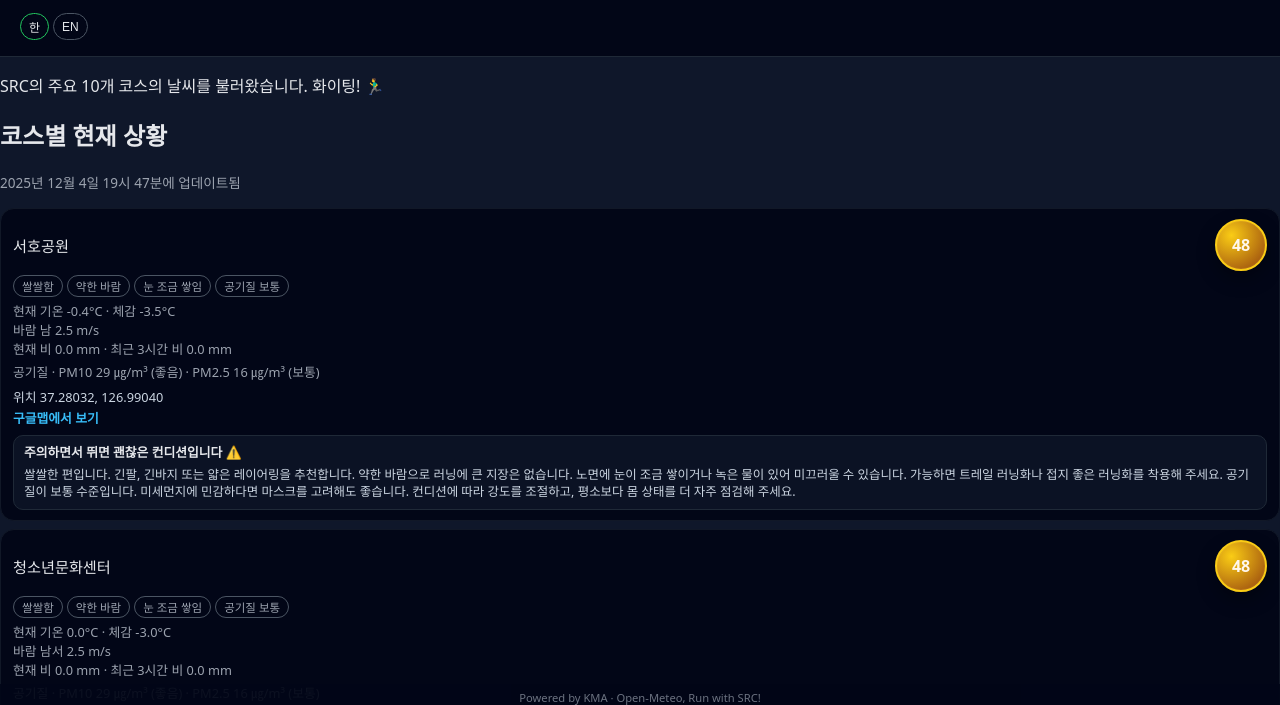
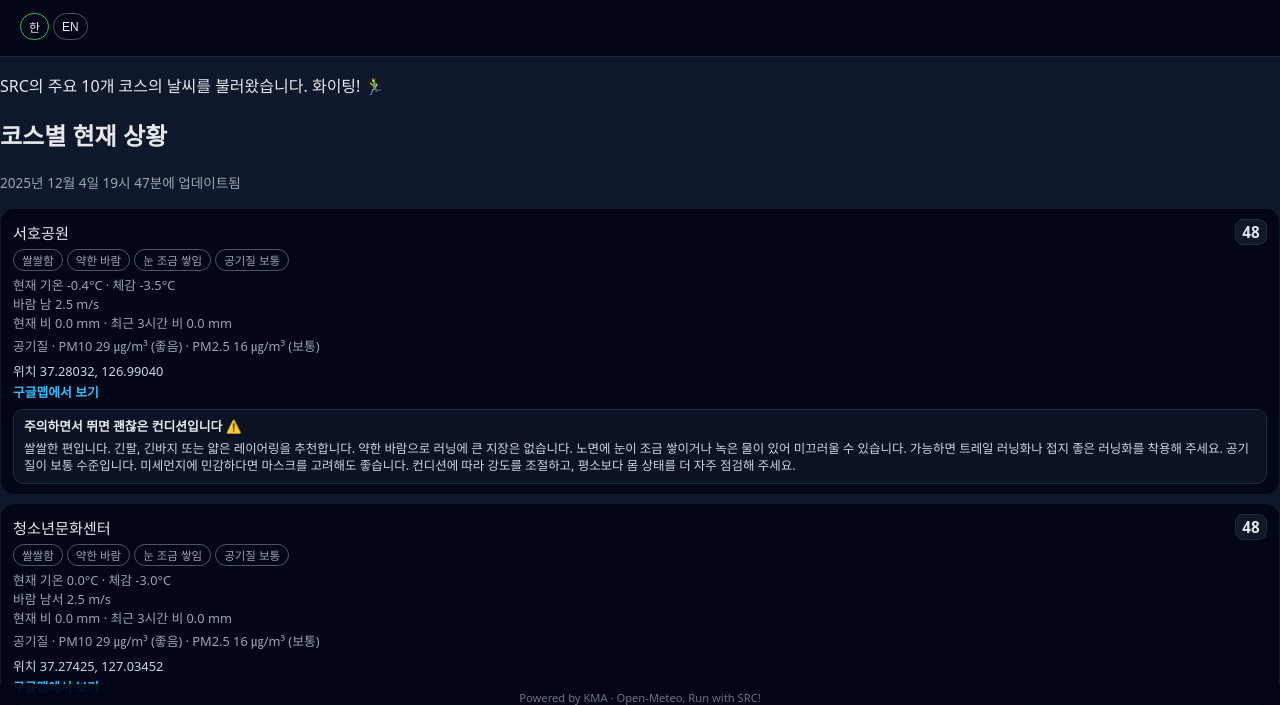
Before and after one commit to jcoderain/src-weather, a plain HTML site: page index.html in a window 1280 px wide. Shown: the part 89-794 px from the top of the page. Drawn offline with Linux system fonts and the light colour scheme.

Commit message:
Revert change

```diff
--- a/style.css
+++ b/style.css
@@ -94,56 +94,18 @@ body {
   align-items: center;
   font-size: 0.95rem;
   margin-bottom: 4px;
-  gap: 10px;
 }
 
 .run-score {
-  display: inline-flex;
-  align-items: center;
-  justify-content: center;
-  width: 52px;
-  height: 52px;
-  border-radius: 50%;
-  border: 2px solid #1f2937;
-  background: #0b1224;
+  display: inline-block;
+  min-width: 32px;
+  text-align: center;
+  padding: 2px 6px;
+  border-radius: 8px;
+  border: 1px solid #1f2937;
+  background: #111827;
   color: #e5e7eb;
-  font-weight: 800;
-  font-size: 1rem;
-  line-height: 1;
-  letter-spacing: -0.01em;
-  box-shadow: 0 8px 18px rgba(0, 0, 0, 0.35),
-    inset 0 0 0 1px rgba(255, 255, 255, 0.04);
-  flex-shrink: 0;
-}
-
-.run-score-great {
-  background: radial-gradient(circle at 30% 30%, #22c55e, #14532d);
-  border-color: #22c55e;
-  color: #ecfdf3;
-}
-
-.run-score-good {
-  background: radial-gradient(circle at 30% 30%, #38bdf8, #075985);
-  border-color: #38bdf8;
-  color: #e0f2fe;
-}
-
-.run-score-caution {
-  background: radial-gradient(circle at 30% 30%, #facc15, #92400e);
-  border-color: #facc15;
-  color: #fff7ed;
-}
-
-.run-score-bad {
-  background: radial-gradient(circle at 30% 30%, #f87171, #7f1d1d);
-  border-color: #f87171;
-  color: #fee2e2;
-}
-
-.run-score-unknown {
-  background: #1f2937;
-  border-color: #475569;
-  color: #cbd5e1;
+  font-weight: 700;
 }
 
 .run-index-row {
```
